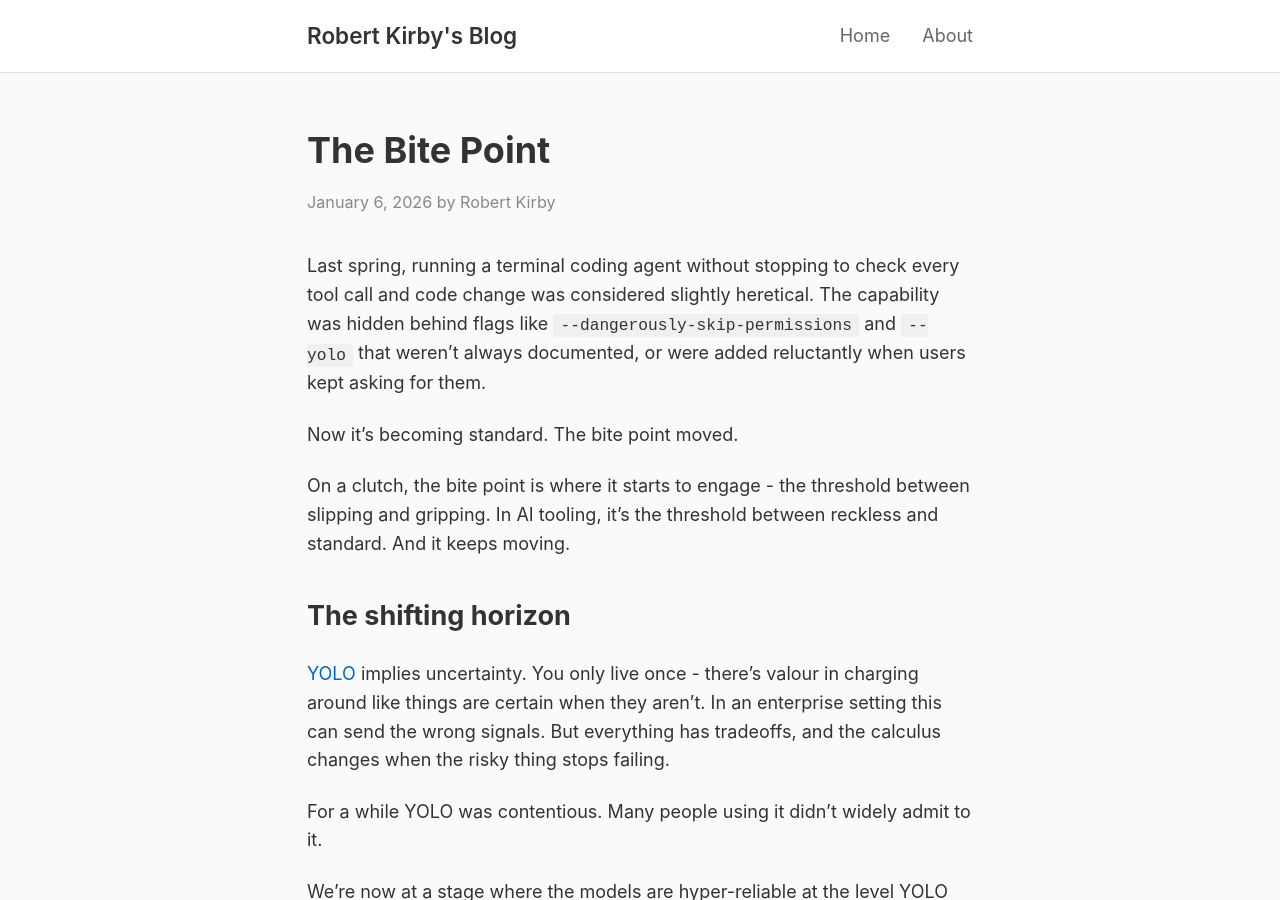
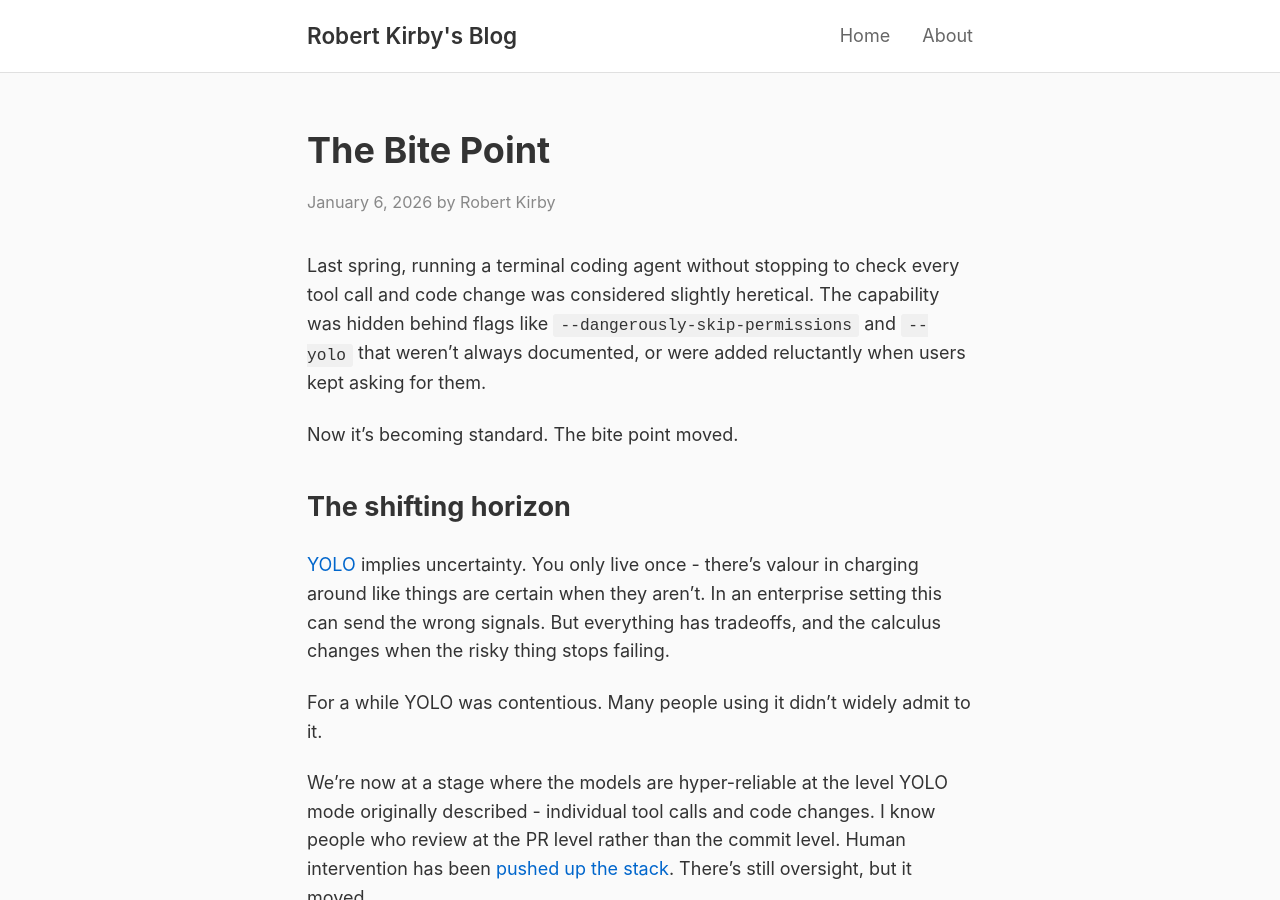
Before and after one commit to rob137/rob137.github.io, a Jekyll site: the page built from _posts/2026-01-06-the-bite-point.md, in a window 1280 px wide and 900 px high. Built offline with Jekyll 4.4.1, drawn with Linux system fonts in a browser that asks for light colours.

Commit message:
Trust the reader on bite point metaphor
🤖 Generated with [Claude Code](https://claude.com/claude-code)

Co-Authored-By: Claude Opus 4.5 <noreply@anthropic.com>

```diff
--- a/_posts/2026-01-06-the-bite-point.md
+++ b/_posts/2026-01-06-the-bite-point.md
@@ -9,8 +9,6 @@ excerpt: "Chase whatever feels like YOLO right now. That's probably where to bui
 Last spring, running a terminal coding agent without stopping to check every tool call and code change was considered slightly heretical. The capability was hidden behind flags like `--dangerously-skip-permissions` and `--yolo` that weren't always documented, or were added reluctantly when users kept asking for them.
 
 Now it's becoming standard. The bite point moved.
-
-On a clutch, the bite point is where it starts to engage - the threshold between slipping and gripping. In AI tooling, it's the threshold between reckless and standard. And it keeps moving.
 
 ## The shifting horizon
 
```
